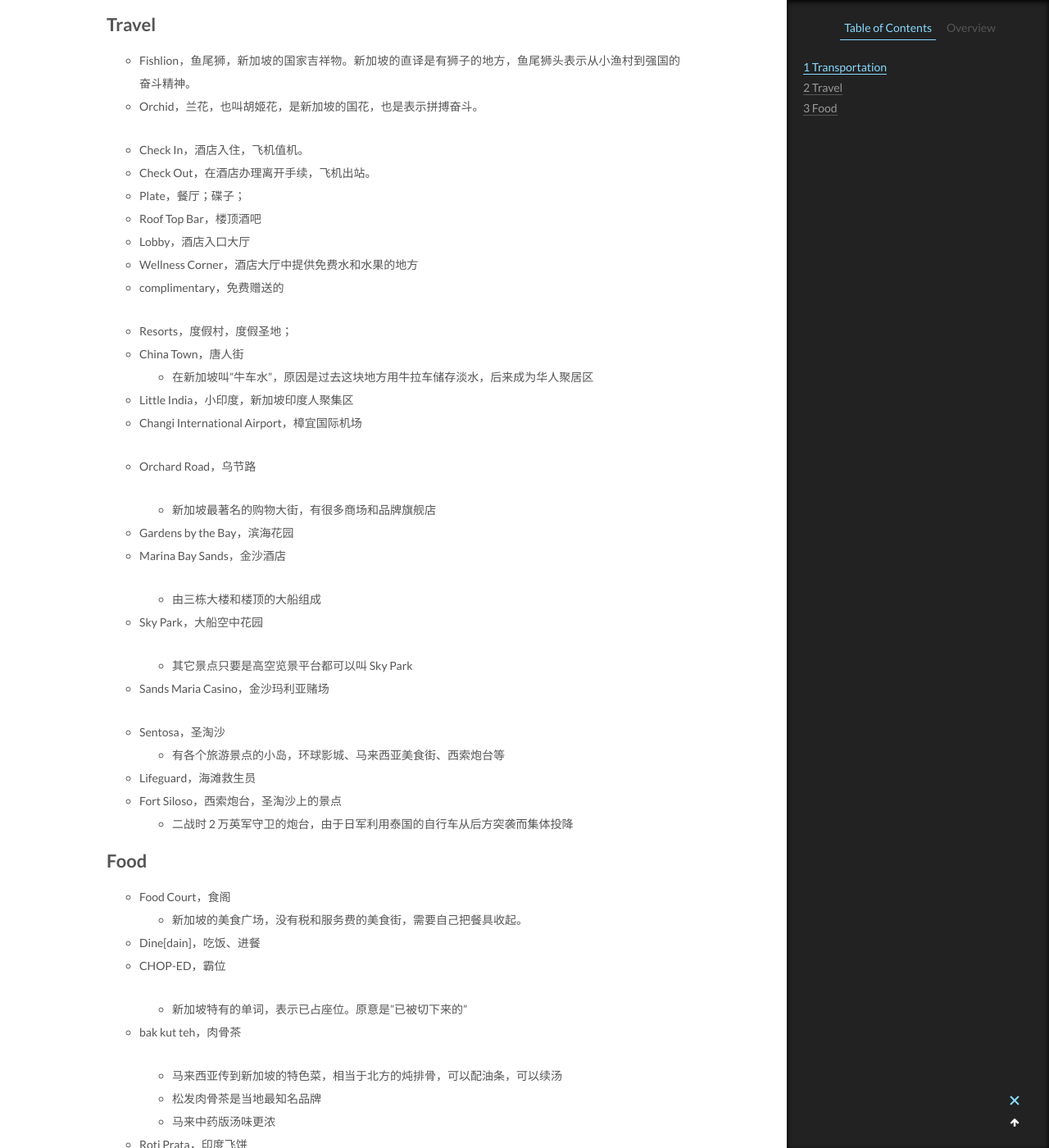
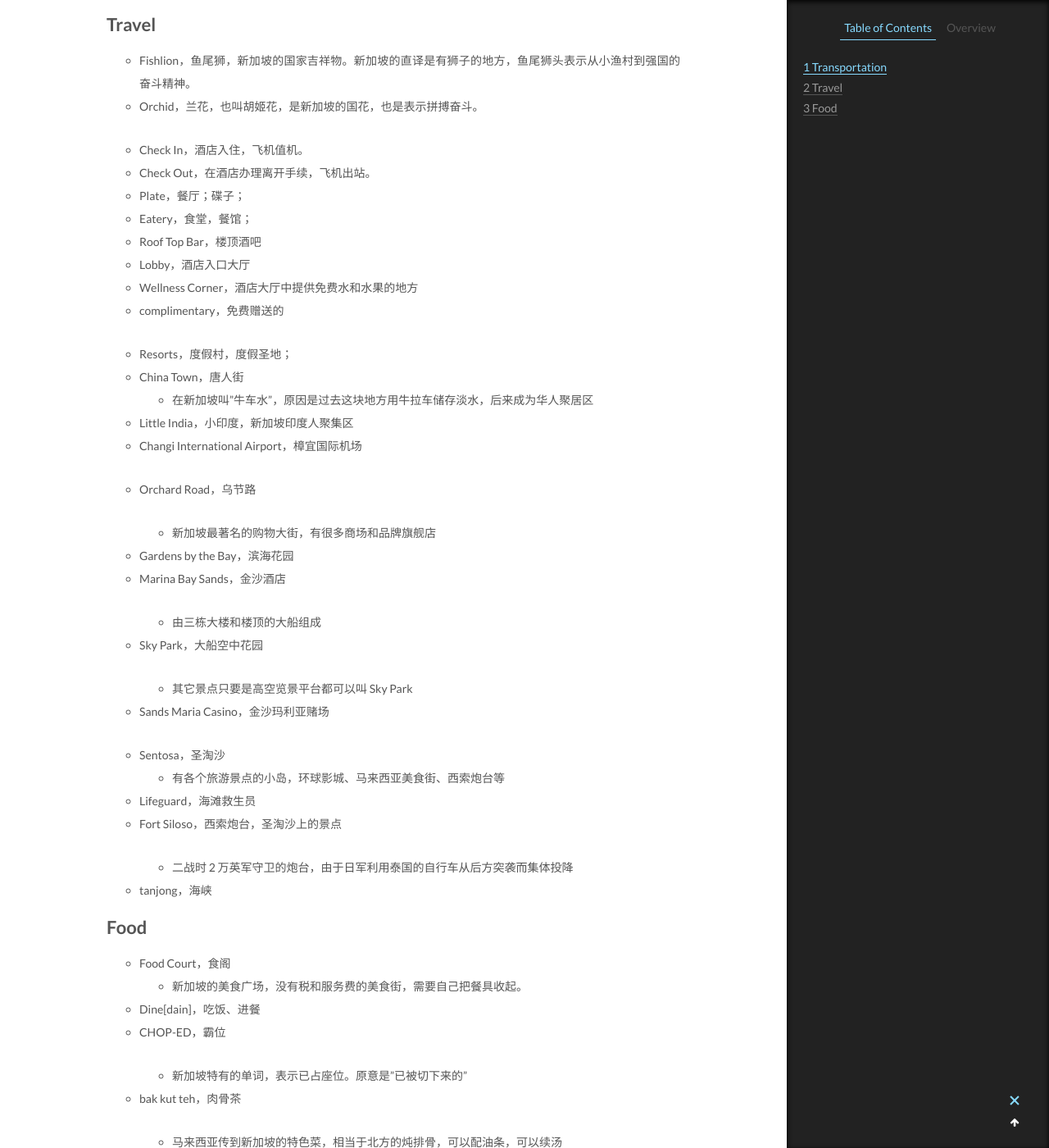
Before and after one commit to CodeHunter2006/CodeHunter2006.github.io, a Jekyll site: the page built from _posts/2023-12-02-English_scene_singapore.md, in a window 1280 px wide and 1400 px high, scrolled down 1128 px. Shown: the whole window at 82% size. Built offline with Jekyll 4.4.1, drawn with Linux system fonts in a browser that asks for light colours; some of the changed text lies outside the part shown.

```diff
--- a/_posts/2023-12-02-English_scene_singapore.md
+++ b/_posts/2023-12-02-English_scene_singapore.md
@@ -28,6 +28,7 @@
 - Check In，酒店入住，飞机值机。
 - Check Out，在酒店办理离开手续，飞机出站。
 - Plate，餐厅；碟子；
+- Eatery，食堂，餐馆；
 - Roof Top Bar，楼顶酒吧
 - Lobby，酒店入口大厅
 - Wellness Corner，酒店大厅中提供免费水和水果的地方
@@ -58,7 +59,10 @@
   - 有各个旅游景点的小岛，环球影城、马来西亚美食街、西索炮台等
 - Lifeguard，海滩救生员
 - Fort Siloso，西索炮台，圣淘沙上的景点
+
   - 二战时 2 万英军守卫的炮台，由于日军利用泰国的自行车从后方突袭而集体投降
+
+- tanjong，海峡
 
 # Food
 
```
Also changed, not shown: other parts of _posts/2023-12-02-English_scene_singapore.md (+2 -0 lines).
